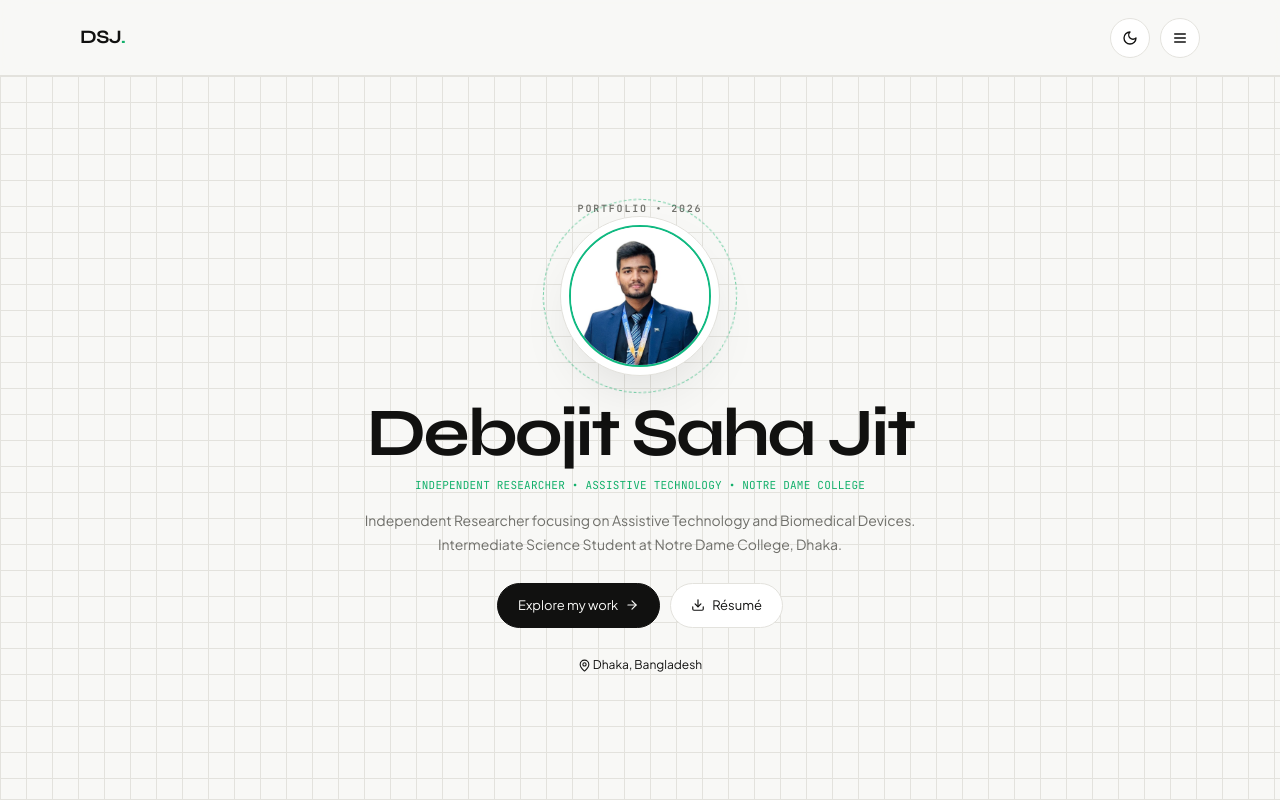
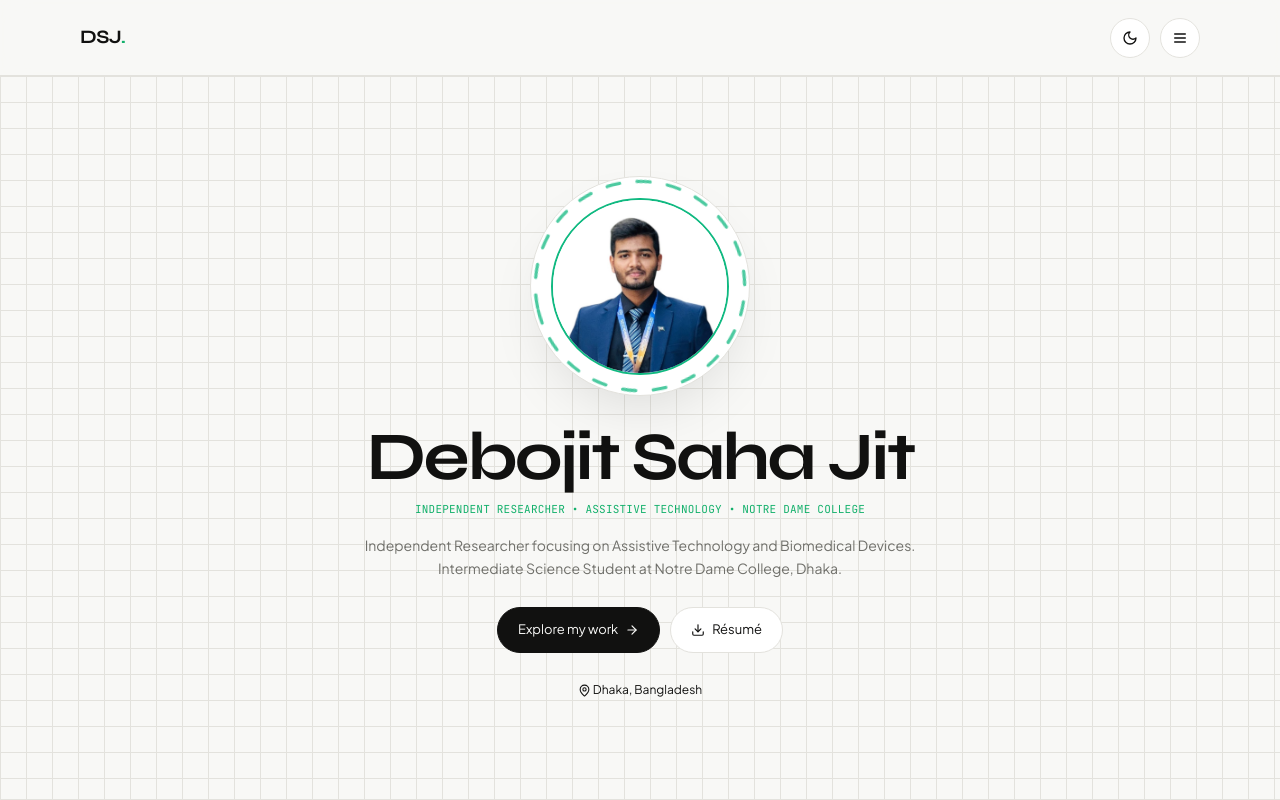
Before and after one commit to debojitsahajit09/my-portfolio, a Next.js app in the folder extracted/: page / in a window 1280 px wide. Shown: the top 800 px of the page. Built offline with nearby package versions, Linux system fonts and the light colour scheme.

Commit message:
Enhance profile section with new styles and animations
Updated the portrait container size and added a spinning dashed ring animation. Adjusted the profile picture size and modified the button style.

```diff
--- a/extracted/app/page.tsx
+++ b/extracted/app/page.tsx
@@ -7,28 +7,49 @@ export default function Home() {
     <>
       <section className="hero">
         <div className="wrap">
-          <div className="eyebrow">{site.home.eyebrow}</div>
-
-
+          {/* ছবির কন্টেইনার - সাইজ বাড়িয়ে ২২০px করা হয়েছে এবং ঘূর্ণায়মান ড্যাশড রিং যোগ করা হয়েছে */}
           <div
             className="portrait"
             style={{
-              width: "160px",
-              height: "160px",
-              margin: "0 auto 24px auto",
-              position: "relative"
+              width: "220px",
+              height: "220px",
+              margin: "0 auto 28px auto",
+              position: "relative",
+              display: "flex",
+              alignItems: "center",
+              justifyContent: "center"
             }}
           >
-            <span className="portrait-ring" />
+            {/* অনবরত ঘূর্ণায়মান সুক্ষ্ম আউটলাইন রিং */}
+            <svg
+              className="absolute inset-0 w-full h-full animate-spin"
+              style={{ animationDuration: "12s", position: "absolute", top: 0, left: 0, width: "100%", height: "100%" }}
+              viewBox="0 0 100 100"
+            >
+              <circle
+                cx="50"
+                cy="50"
+                r="48"
+                fill="none"
+                stroke="#10b981"
+                strokeWidth="1.5"
+                strokeDasharray="6 8"
+                strokeLinecap="round"
+                opacity="0.75"
+              />
+            </svg>
+
+            {/* মূল প্রোফাইল পিকচার এবং ভেতরের সবুজ বর্ডার */}
             <img
               src={site.photo}
               alt={site.name}
               style={{
-                width: "100%",
-                height: "100%",
+                width: "88%",
+                height: "88%",
                 objectFit: "cover",
                 borderRadius: "50%",
-                border: "2px solid #10b981" // সবুজ রঙের বর্ডার
+                border: "2px solid #10b981",
+                zIndex: 2
               }}
             />
           </div>
@@ -68,9 +89,8 @@ export default function Home() {
             <h2 className="title">This is my archive.</h2>
           </div>
           <div>
-            <p className="text">{site.about.text}</p>
             <p className="quote">{site.about.quote}</p>
-            <Link className="btn" href="/about">
+            <Link className="btn primary" href="/about" style={{ marginTop: 16 }}>
               Read my story <ArrowRight size={14} />
             </Link>
           </div>
```
